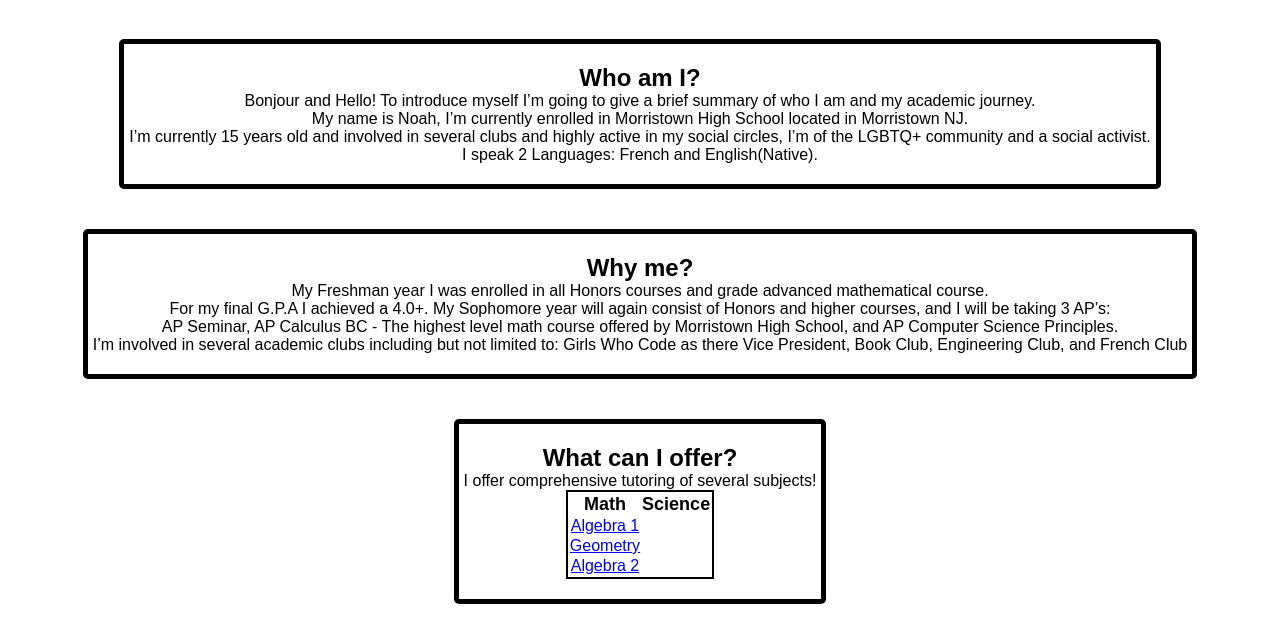
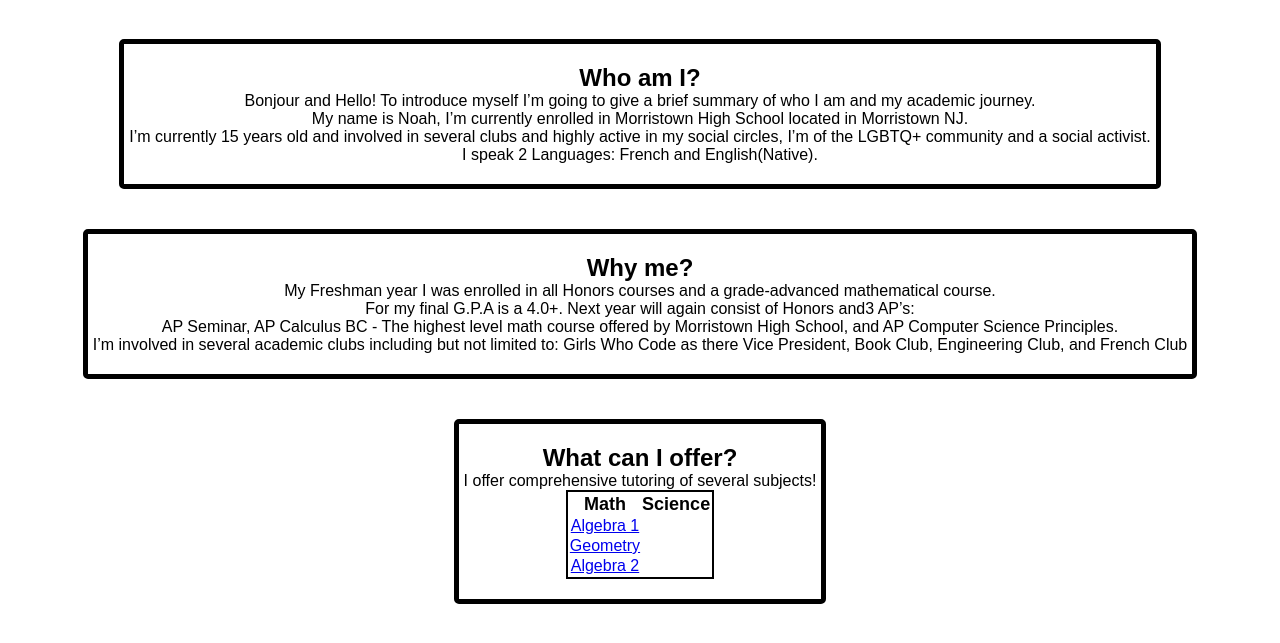
Before and after one commit to NBCode-SL/NB-Tutoring-Site, a plain HTML site: page index.html in a window 1280 px wide. Shown: the part 99-742 px from the top of the page. Drawn offline with Linux system fonts and the light colour scheme.

Commit message:
proof reading

```diff
--- a/index.html
+++ b/index.html
@@ -31,9 +31,9 @@
 
         <div id="index-div-two">
             <h2>Why me?</h2>
-            <p>My Freshman year I was enrolled in all Honors courses and grade advanced mathematical course.
-                <br>For my final G.P.A I achieved a 4.0+. My Sophomore year will again consist of Honors and higher
-                courses, and I will be taking 3 AP’s:<br> AP Seminar, AP Calculus BC - The highest level math course
+            <p>My Freshman year I was enrolled in all Honors courses and a grade-advanced mathematical course.
+                <br>For my final G.P.A is a 4.0+. Next year will again consist of Honors and3 AP’s:<br> AP Seminar, AP
+                Calculus BC - The highest level math course
                 offered by Morristown High School, and AP Computer Science Principles. <br>I’m involved in several
                 academic clubs including but not limited to: Girls Who Code as there Vice President, Book Club,
                 Engineering Club, and French Club
```
Also changed, not shown: Algebra-1.html (+0 -1 lines).
